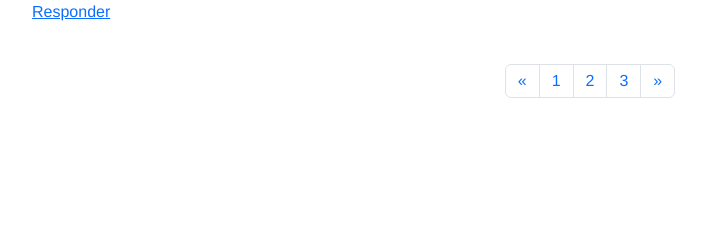
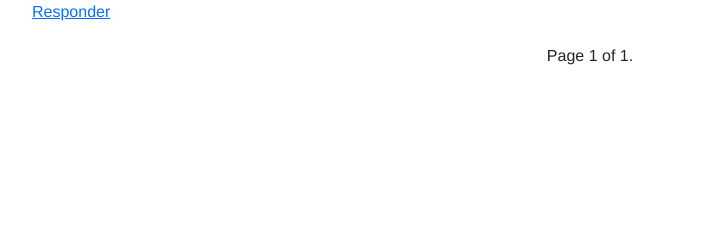
Before and after one commit to matheusSilAlm/AMMHelpDesk, a Django app: page /home/ in a window 1280 px wide. Shown: the part 238-478 px from the top of the page, without its empty margins (50-756 px from the left). Run offline with Django 4.2, Linux system fonts and the light colour scheme; the visitor is signed in with stand-in values (Sample User, id 1); data that the repository does not hold is empty.

Commit message:
Paginator  :D

```diff
--- a/AmmHelpDesk/app_helpdesk/templates/listpage.html
+++ b/AmmHelpDesk/app_helpdesk/templates/listpage.html
@@ -116,7 +116,7 @@
             <th>PRIORIDADE</th>
           <th>USUÁRIO RESPONSÁVEL</th>
         </tr>
-        {% for cliente in clientes %}
+        {% for cliente in page_obj %}
         <td><a href="pagecliente/?id={{cliente.idcliente}}" type="button" class="btn btn-outline-dark">{{cliente.idcliente}}</a></td>
         <td>{{cliente.assunto}}</td>
 
@@ -131,31 +131,32 @@
       <tbody>
 
         <ul style="font-size: 20px;">
+
+
         {% endfor %}
       </tbody>
     </table>
     <a href="https://mail.google.com/mail/?view=cm&fs=1&tf=1&to=someone@example.com" target="_blank">Responder</a> <br>
 
+
     <div class="pagination">
-      <nav aria-label="Page navigation example">
-        <ul class="pagination">
-          <li class="page-item">
-            <a class="page-link" href="#" aria-label="Previous">
-              <span aria-hidden="true">&laquo;</span>
-            </a>
-          </li>
-          <li class="page-item"><a class="page-link" href="#">1</a></li>
-          <li class="page-item"><a class="page-link" href="#">2</a></li>
-          <li class="page-item"><a class="page-link" href="#">3</a></li>
-          <li class="page-item">
-            <a class="page-link" href="#" aria-label="Next">
-              <span aria-hidden="true">&raquo;</span>
-            </a>
-          </li>
-        </ul>
-      </nav>
-    </div>
-  </div>
+    <span class="step-links">
+        {% if page_obj.has_previous %}
+            <a href="?page=1">&laquo; first</a>
+            <a href="?page={{ page_obj.previous_page_number }}">previous</a>
+        {% endif %}
+
+        <span class="current">
+            Page {{ page_obj.number }} of {{ page_obj.paginator.num_pages }}.
+        </span>
+
+        {% if page_obj.has_next %}
+            <a href="?page={{ page_obj.next_page_number }}">next</a>
+            <a href="?page={{ page_obj.paginator.num_pages }}">last &raquo;</a>
+        {% endif %}
+    </span>
+</div>
+
   <script src="https://cdn.jsdelivr.net/npm/bootstrap@5.3.0-alpha1/dist/js/bootstrap.bundle.min.js"></script>
 
 
--- a/AmmHelpDesk/app_helpdesk/views.py
+++ b/AmmHelpDesk/app_helpdesk/views.py
@@ -6,6 +6,7 @@ from app_helpdesk.models import Cliente, Solicitacao, Solicitacaostatus, models
 from django.shortcuts import render
 from django.db import transaction
 from django.http import HttpResponse
+from django.core.paginator import Paginator
 
 #Usuário faz login na pagina.
 def login_user(request):
@@ -35,6 +36,7 @@ def solicit_pages(request):
     usuario = request.user
     arr_cliente = Cliente.objects.all()
 
+
     for index, cliente in enumerate(arr_cliente, start=0):
         v_solicitacao = Solicitacao.objects.get(idcliente=arr_cliente[index].idcliente)
         v_solicitacaostatus = Solicitacaostatus.objects.get(idsolicitacao=v_solicitacao.idsolicitacao)
@@ -45,7 +47,12 @@ def solicit_pages(request):
         'clientes': arr_cliente
     }
 
-    return render(request, 'listpage.html',cliente)
+
+    paginator = Paginator(arr_cliente, 3)
+    page_number = request.GET.get('page')
+    page_obj = paginator.get_page(page_number)
+
+    return render(request, 'listpage.html', {'page_obj':page_obj})
 
 
 
```
Also changed, not shown: AmmHelpDesk/app_helpdesk/templates/pagecliente.html (+7 -2 lines).
